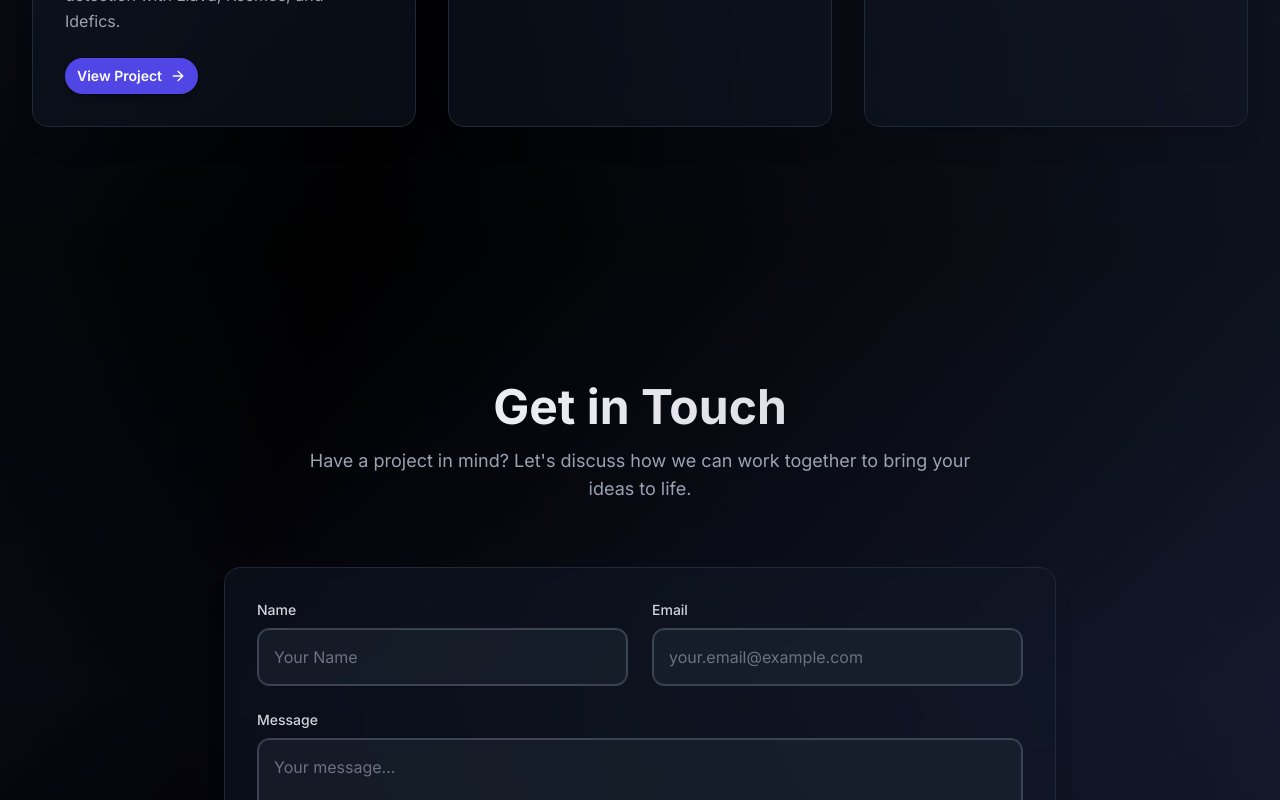
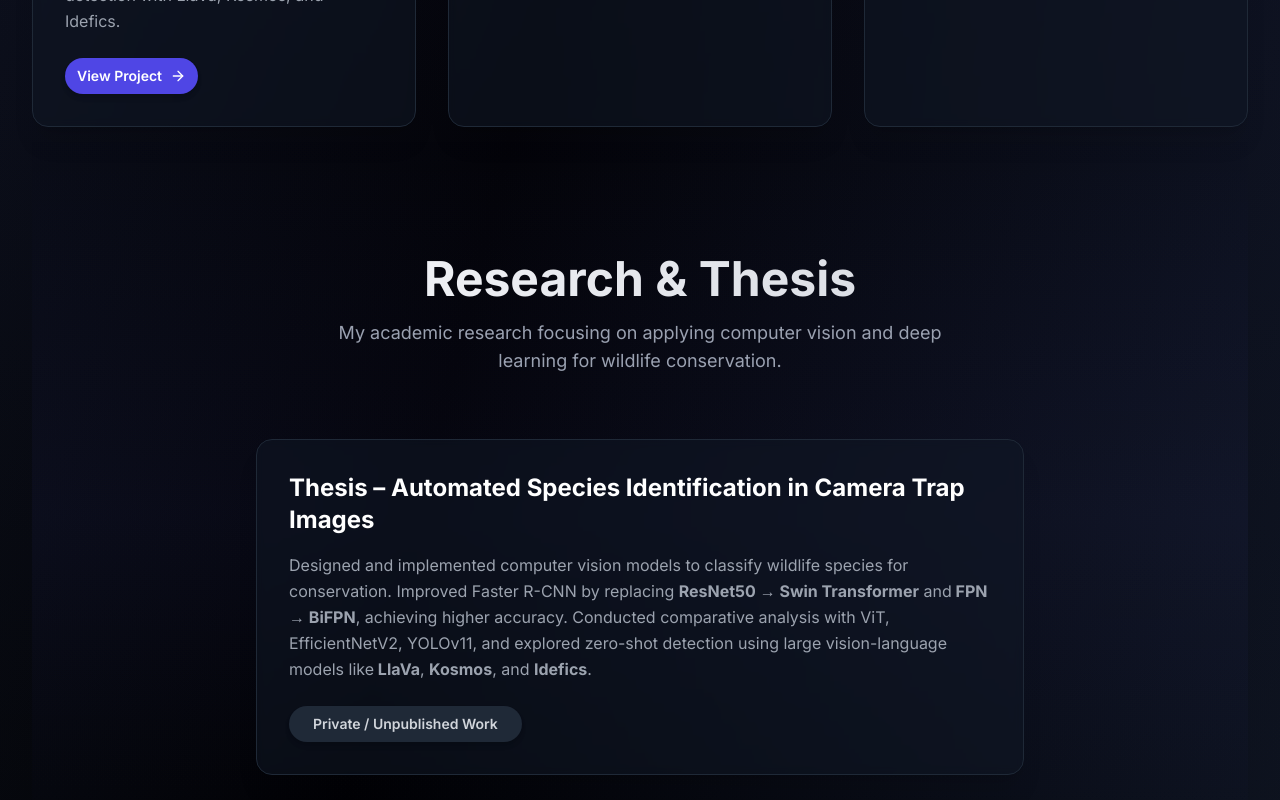
Before and after one commit to EbrerRamen/MyPortfolio, a Next.js app: page / in a window 1280 px wide. Shown: the part 2960-3760 px from the top of the page. Built offline with nearby package versions, Linux system fonts and the light colour scheme.

Commit message:
Added separate thesis section

```diff
--- a/src/app/page.tsx
+++ b/src/app/page.tsx
@@ -377,6 +377,58 @@
               </motion.div>
             ))}
           </div>
+          {/* Research / Thesis Section */}
+          <section id="thesis" className="py-32 relative">
+            <div className="absolute inset-0 bg-gradient-to-b from-transparent via-indigo-500/5 to-transparent"></div>
+            <div className="max-w-7xl mx-auto px-4 sm:px-6 lg:px-8">
+              <motion.div
+                initial={{ opacity: 0, y: 20 }}
+                whileInView={{ opacity: 1, y: 0 }}
+                transition={{ duration: 0.8 }}
+                viewport={{ once: true }}
+                className="text-center mb-16"
+              >
+                <h2 className="text-4xl md:text-5xl font-bold mb-4 bg-clip-text text-transparent bg-gradient-to-r from-white to-gray-300">
+                  Research & Thesis
+                </h2>
+                <p className="text-gray-400 text-lg max-w-2xl mx-auto">
+                  My academic research focusing on applying computer vision and
+                  deep learning for wildlife conservation.
+                </p>
+              </motion.div>
+
+              <motion.div
+                initial={{ opacity: 0, y: 20 }}
+                whileInView={{ opacity: 1, y: 0 }}
+                transition={{ duration: 0.8, delay: 0.2 }}
+                viewport={{ once: true }}
+                whileHover={{ scale: 1.02, y: -5 }}
+                className="group bg-gray-900/50 backdrop-blur-sm p-8 rounded-2xl border border-gray-800 shadow-xl hover:shadow-2xl hover:border-indigo-500/50 transition-all duration-300 max-w-3xl mx-auto"
+              >
+                <h3 className="text-2xl font-bold mb-4 text-white group-hover:text-indigo-400 transition-colors">
+                  Thesis – Automated Species Identification in Camera Trap
+                  Images
+                </h3>
+                <p className="text-gray-400 mb-6 leading-relaxed">
+                  Designed and implemented computer vision models to classify
+                  wildlife species for conservation. Improved Faster R-CNN by
+                  replacing <strong>ResNet50 → Swin Transformer</strong> and
+                  <strong> FPN → BiFPN</strong>, achieving higher accuracy.
+                  Conducted comparative analysis with ViT, EfficientNetV2,
+                  YOLOv11, and explored zero-shot detection using large
+                  vision-language models like
+                  <strong> LlaVa</strong>, <strong>Kosmos</strong>, and{' '}
+                  <strong>Idefics</strong>.
+                </p>
+                <Button
+                  asChild
+                  className="bg-gray-800 text-gray-300 cursor-default px-6 py-3 rounded-full text-sm font-semibold shadow-md transition-all duration-300"
+                >
+                  <span>Private / Unpublished Work</span>
+                </Button>
+              </motion.div>
+            </div>
+          </section>
         </div>
       </section>
 
```
